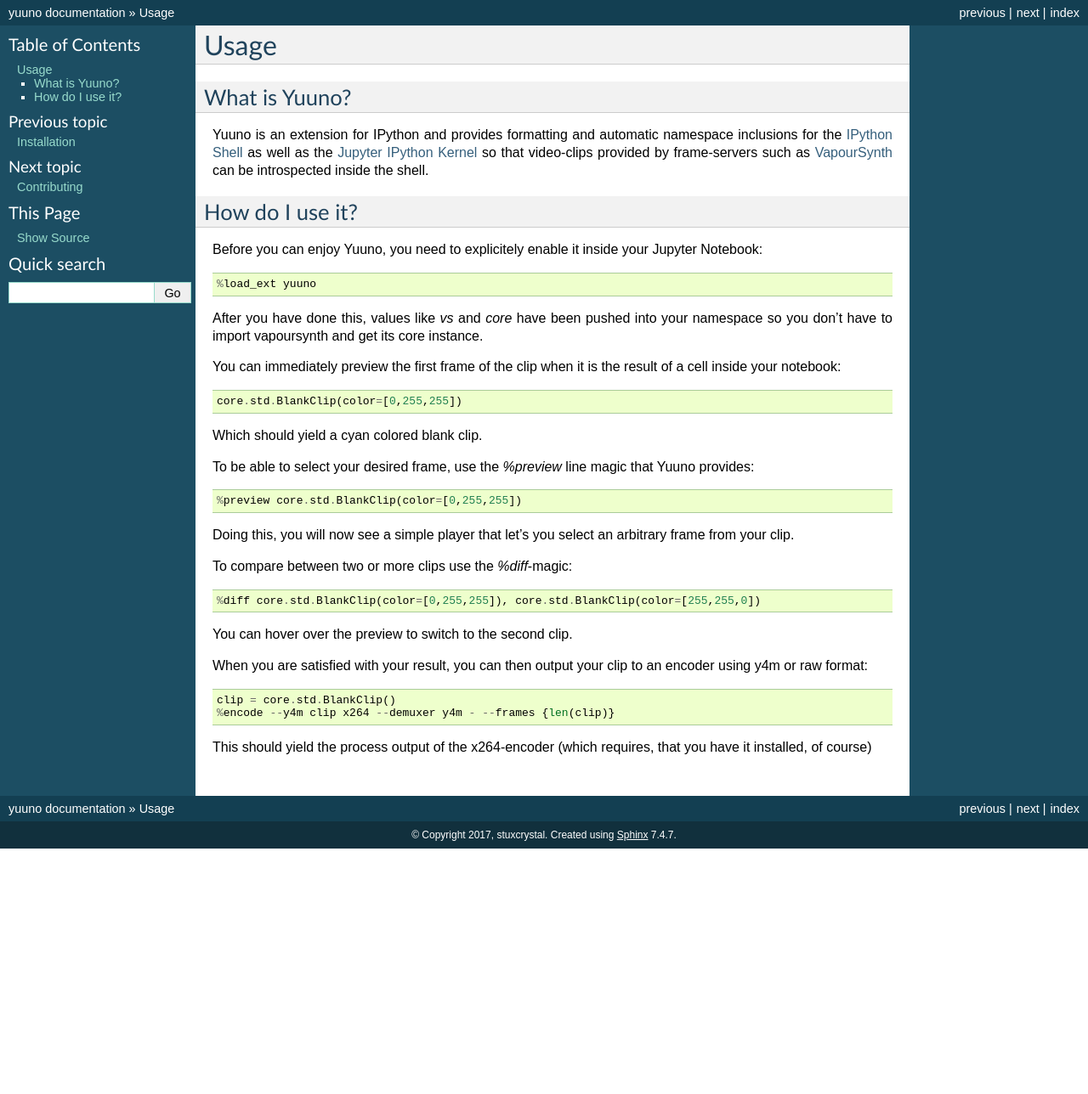
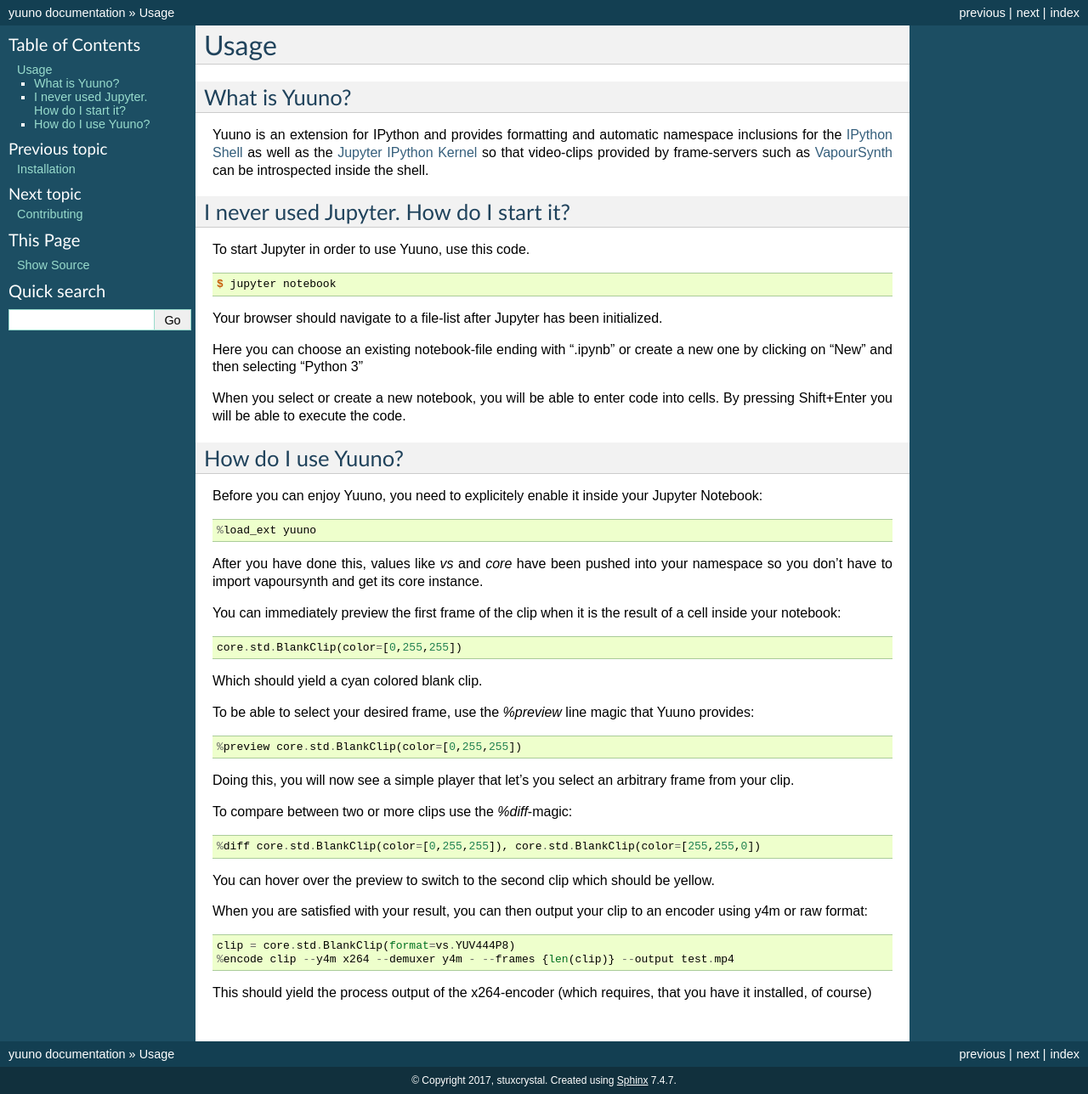
Before and after one commit to Irrational-Encoding-Wizardry/yuuno, a Sphinx documentation site: the page built from docs/usage.rst, in a window 1280 px wide. Shown: the whole page at 85% size. Built offline with Sphinx 7.4.7, drawn with Linux system fonts in a browser that asks for light colours; the version number could not be read and is left out; before the commit the page ends 999 px from its top, so only the background shows below that.

Commit message:
Make tutorial work.

```diff
--- a/docs/usage.rst
+++ b/docs/usage.rst
@@ -9,8 +9,25 @@
 for the `IPython Shell`_ as well as the `Jupyter IPython Kernel`_ so that video-clips provided
 by frame-servers such as `VapourSynth`_ can be introspected inside the shell.
 
-How do I use it?
-----------------
+I never used Jupyter. How do I start it?
+----------------------------------------
+
+To start Jupyter in order to use Yuuno, use this code.
+
+.. code-block:: console
+
+    $ jupyter notebook
+
+Your browser should navigate to a file-list after Jupyter has been initialized.
+
+Here you can choose an existing notebook-file ending with ".ipynb" or create a new one
+by clicking on "New" and then selecting "Python 3"
+
+When you select or create a new notebook, you will be able to enter code into cells.
+By pressing Shift+Enter you will be able to execute the code.
+
+How do I use Yuuno?
+-------------------
 
 Before you can enjoy Yuuno, you need to explicitely enable it inside your Jupyter Notebook::
 
@@ -35,12 +52,12 @@
 
     %diff core.std.BlankClip(color=[0,255,255]), core.std.BlankClip(color=[255,255,0])
 
-You can hover over the preview to switch to the second clip.
+You can hover over the preview to switch to the second clip which should be yellow.
 
 When you are satisfied with your result, you can then output your clip to an encoder using y4m or raw format::
 
-    clip = core.std.BlankClip()
-    %encode --y4m clip x264 --demuxer y4m - --frames {len(clip)}
+    clip = core.std.BlankClip(format=vs.YUV444P8)
+    %encode clip --y4m x264 --demuxer y4m - --frames {len(clip)} --output test.mp4
 
 This should yield the process output of the x264-encoder (which requires, that you have it installed, of course)
 
```
Also changed, not shown: 1 other file.
